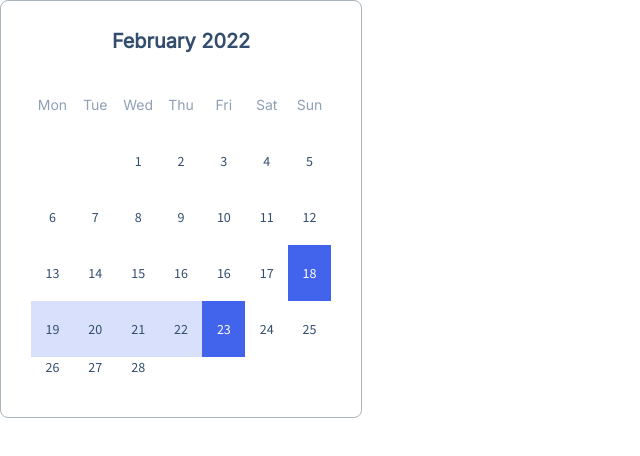
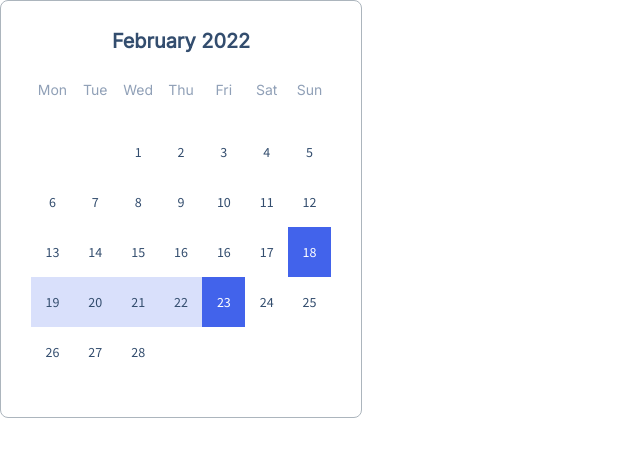
Before and after one commit to js-tasks-ru/htmlcss-20220120_labudova81, a website: page 05-lection3/03-calendar/index.html in a window 1280 px wide. Shown: the whole page, without its empty margins (0-640 px from the left). Drawn offline with Linux system fonts and the light colour scheme.

Commit message:
EXERCISE-5 Fix comments

```diff
--- a/05-lection3/03-calendar/calendar.css
+++ b/05-lection3/03-calendar/calendar.css
@@ -29,7 +29,7 @@
     bottom: 0;
     display: grid;
     grid-template-columns: repeat(7, 1fr);
-    grid-template-rows: repeat(5, 1fr);
+    grid-template-rows: repeat(6, 1fr);
 }
 
 .calendar__item {
@@ -37,8 +37,6 @@
     font-size: 14px;
     line-height: 20px;
     color: var(--grey-9);
-    width: 100%;
-    height: 100%;
     display: flex;
     align-items: center;
     justify-content: center;
@@ -50,11 +48,11 @@
     margin-bottom: 1.5rem;
 }
 
-.calendar__item__active {
+.calendar__item_active {
     background: var(--blue);
     color: var(--white);
 }
 
-.calendar__item__active_between {
+.calendar__item_active-between {
     background-color: rgba(var(--blue-rgb), 0.2);
 }
--- a/05-lection3/03-calendar/index.html
+++ b/05-lection3/03-calendar/index.html
@@ -39,12 +39,12 @@
                     <span class="calendar__item">16</span>
                     <span class="calendar__item">16</span>
                     <span class="calendar__item">17</span>
-                    <span class="calendar__item calendar__item__active">18</span>
-                    <span class="calendar__item calendar__item__active_between">19</span>
-                    <span class="calendar__item calendar__item__active_between">20</span>
-                    <span class="calendar__item calendar__item__active_between">21</span>
-                    <span class="calendar__item calendar__item__active_between">22</span>
-                    <span class="calendar__item calendar__item__active">23</span>
+                    <span class="calendar__item calendar__item_active">18</span>
+                    <span class="calendar__item calendar__item_active-between">19</span>
+                    <span class="calendar__item calendar__item_active-between">20</span>
+                    <span class="calendar__item calendar__item_active-between">21</span>
+                    <span class="calendar__item calendar__item_active-between">22</span>
+                    <span class="calendar__item calendar__item_active">23</span>
                     <span class="calendar__item">24</span>
                     <span class="calendar__item">25</span>
                     <span class="calendar__item">26</span>
```
